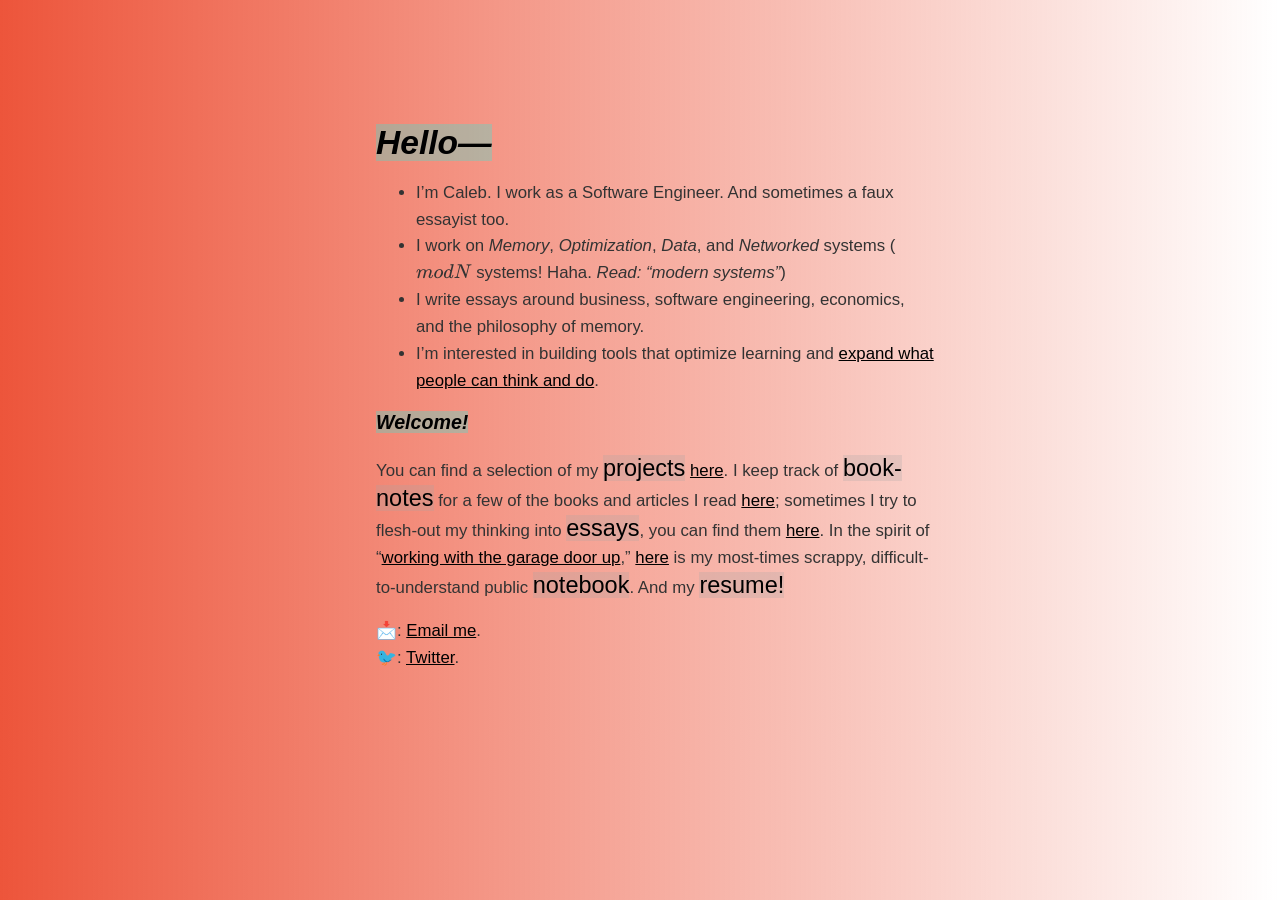
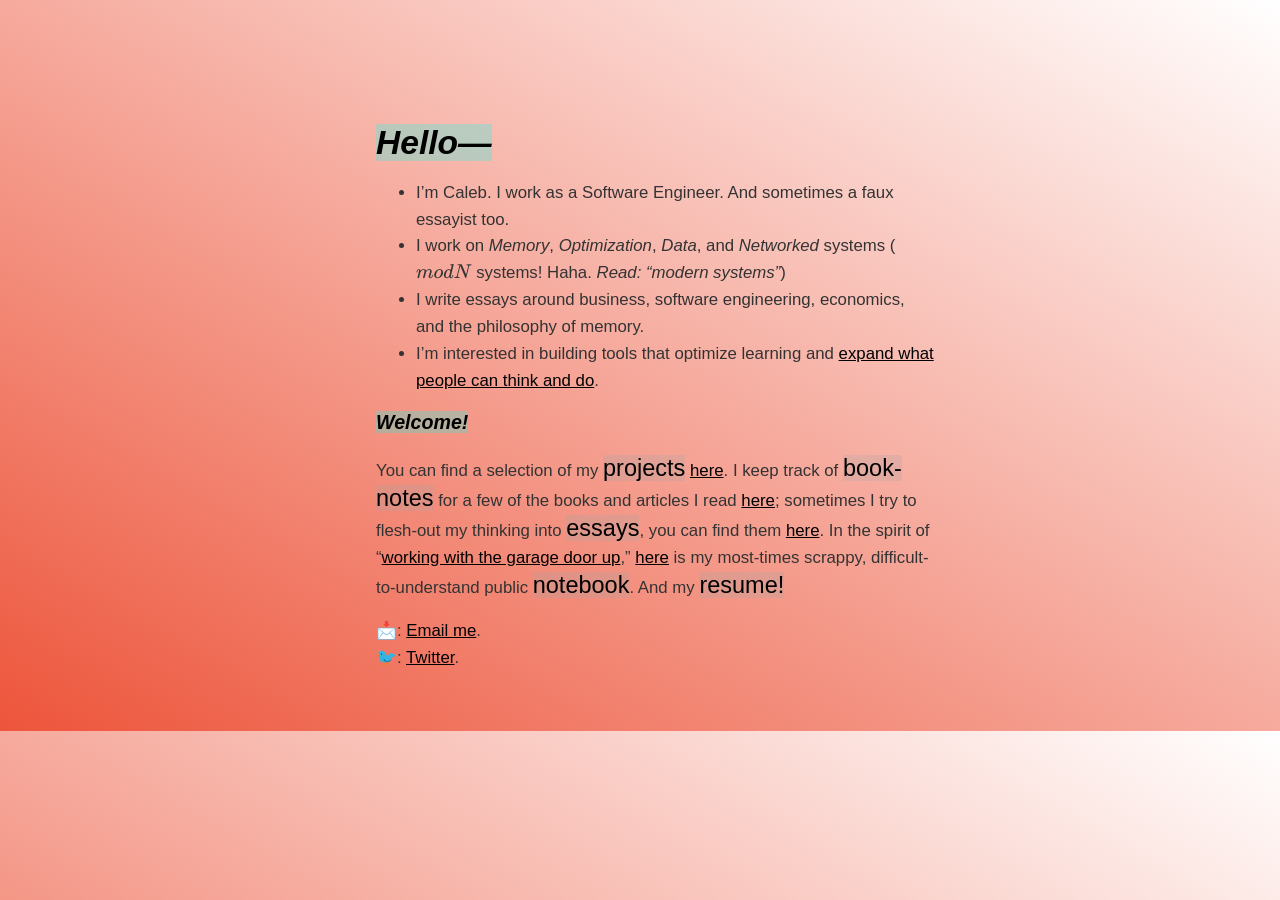
Before and after one commit to dCO2/rococo, a Jekyll site: the page built from index.md, in a window 1280 px wide. Built offline with Jekyll 4.4.1, drawn with Linux system fonts in a browser that asks for light colours; some web fonts are replaced; formulas are drawn with MathJax 3.

```diff
--- a/assets/css/styles.css
+++ b/assets/css/styles.css
@@ -15,7 +15,7 @@ body {
     font-family: 'LMRomanDemi10', sans-serif; */
     text-align: left;
     font-size: 14px;
-    background-image: linear-gradient(to right, rgb(237,85,59,1), rgb(237,85,59,0));
+    background-image: linear-gradient(to top right, rgb(237,85,59,40), rgb(237,85,59,0));
 
 }
 
```
